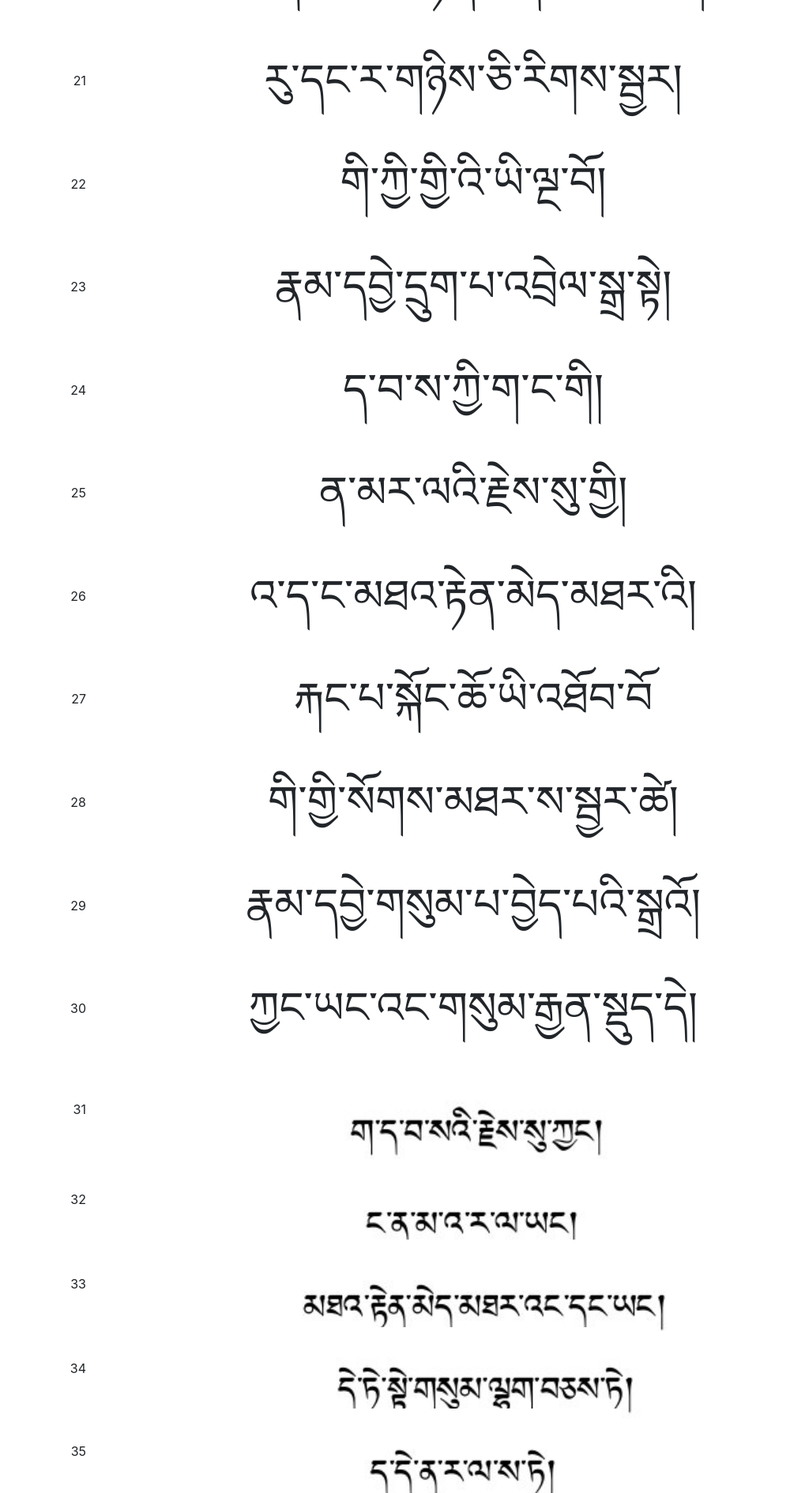
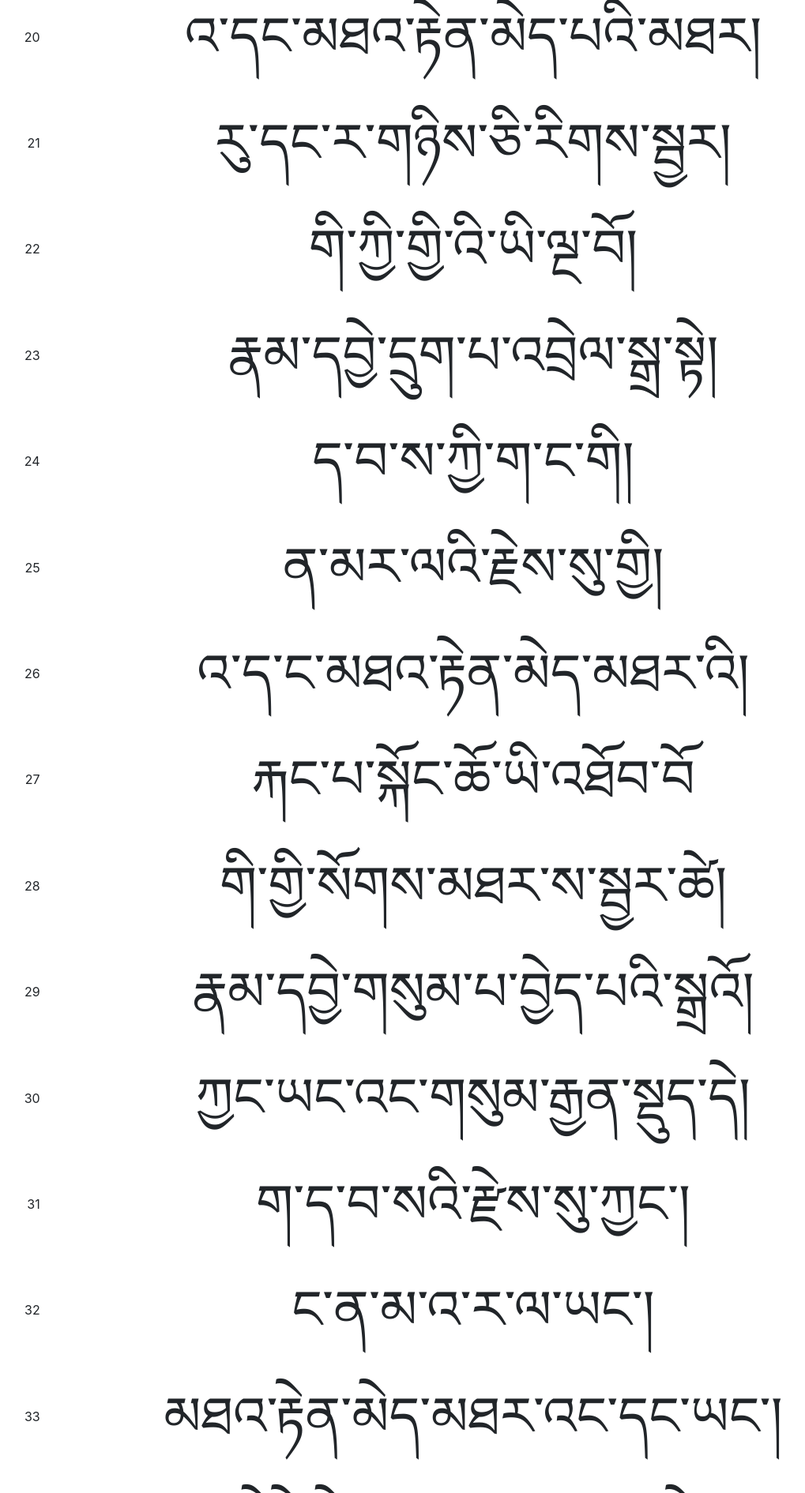
Before and after one commit to moksamedia/tibetan-gakha, a PHP site: page /verses/index.php in a window 1280 px wide. Shown: the part 2855-4746 px from the top of the page at 79% size, without its empty margins (41-1060 px from the left). Run offline with PHP 8.4, Linux system fonts and the light colour scheme.

Commit message:
fixing a few typos

```diff
--- a/study.html
+++ b/study.html
@@ -428,7 +428,7 @@
           playCard();
         });
       });
-    }, 1000);
+    }, 500);
 
 
 
--- a/verses/index.php
+++ b/verses/index.php
@@ -30,9 +30,9 @@
         <?php
             require_once './verses.php';
             $minText = 0;
-            $maxText = 30;
+            $maxText = 50;
 
-            $minPics = 31;
+            $minPics = 51;
             $maxPics = 90;
 
         ?>
--- a/verses/verses.css
+++ b/verses/verses.css
@@ -70,8 +70,13 @@ img.verse-img {
 }
 
 .tibetan-text {
-    font-size: 3.4em;
-    line-height: 2.4em;
+    font-size: 4.2em;
+    line-height: 2.0em;
     cursor: pointer;
     font-family: sans-serif;
 }
+
+.container {
+    max-width:100%;
+    width:100%;
+}
--- a/verses/verses.php
+++ b/verses/verses.php
@@ -36,14 +36,14 @@ $verses = [
 "དེཏེ་སྟེ་གསུམ་ལྷག་བཅསཏེ།",
 "ད་དེ་ན་ར་ལ་ས་ཏེ།",
 "ག་ང་བ་མ་འ་རྣམས་དང་།",
-"མཐའ་རྟེན་མེད་མཐར་ས་སྟེ་འཐོག",
+"མཐའ་རྟེན་མེད་མཐར་ས་སྟེ་འཐོབ",
 "གམ་ངམ་དམ་ནམ་བམ་མམ་འམ།",
 "རམ་ལམ་སམ་རྣམས་འབྱེད་སྡུད་སྒྲ།",
-"ཛེས་འཇུག་རང་འདྲའི་མཐའ་ལ་སྦྱར།",
+"རྗེས་འཇུག་རང་འདྲའི་མཐའ་ལ་སྦྱར།",
 "ད་དྲག་ཅན་མཐར་ཏམ་སྦྱར་རོ།",
 "ནས་དང་ལས་གཉིས་འབྱུང་ཁུངས་དང་།",
 "དགར་དང་སྡུད་པ་ལ་ཡང་འཇུག།",
-"ཀྱེ་དང་ཀུ་ཡེ་བོད་སྒྲ་སྟེ།",
+"ཀྱེ་དང་ཀྭ་ཡེ་བོད་སྒྲ་སྟེ།",
 "ཕལཆེར་མིང་གི་ཐོག་མར་སྦྱོར།",
 "ནི་སྒྲ་དགར་དང་བརྣན་པའོ།",
 "གང་སུ་ཅི་ཇི་སྤྱི་སྒྲ་སྟེ།",
```
Also changed, not shown: 1 other file.
